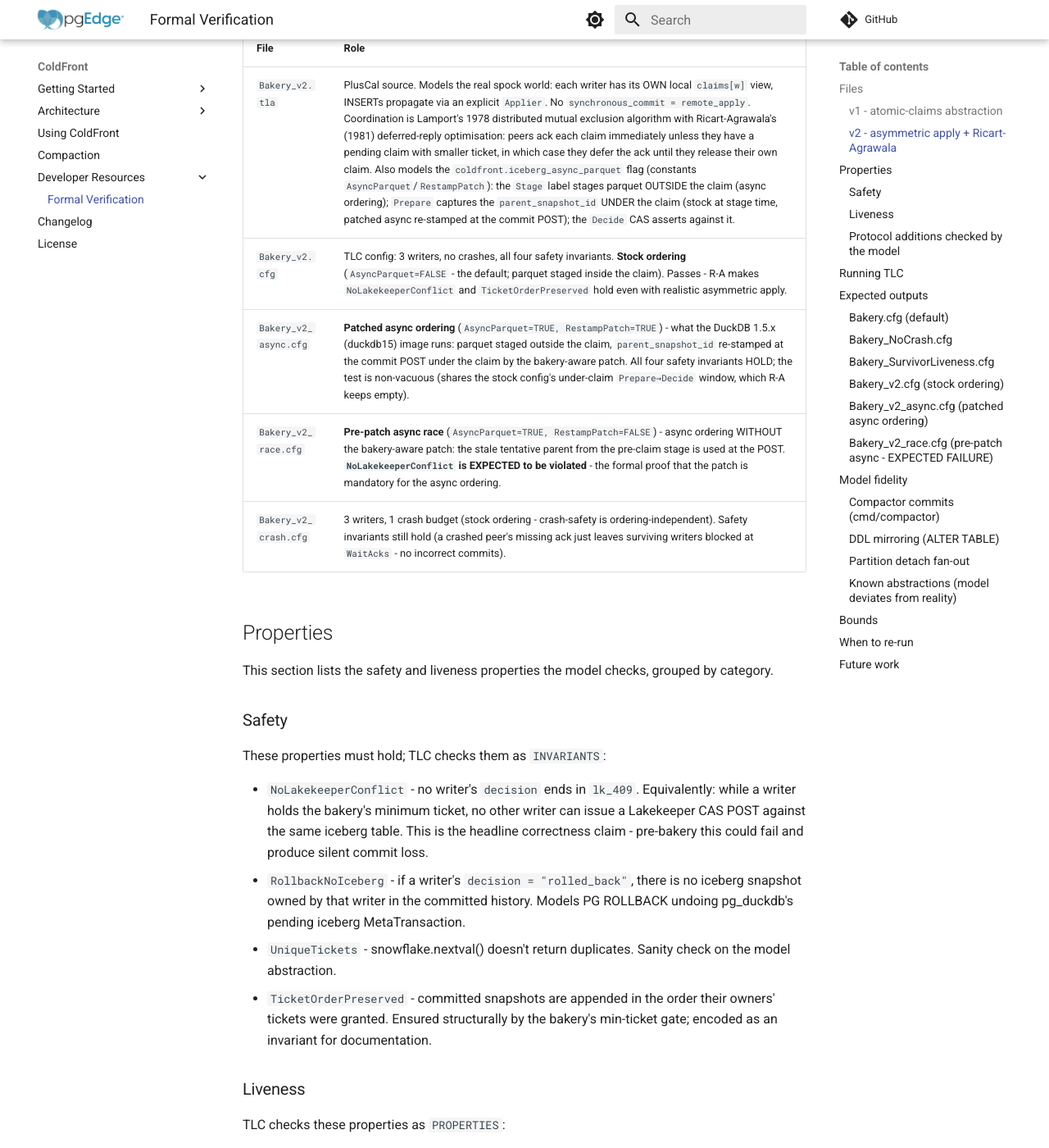
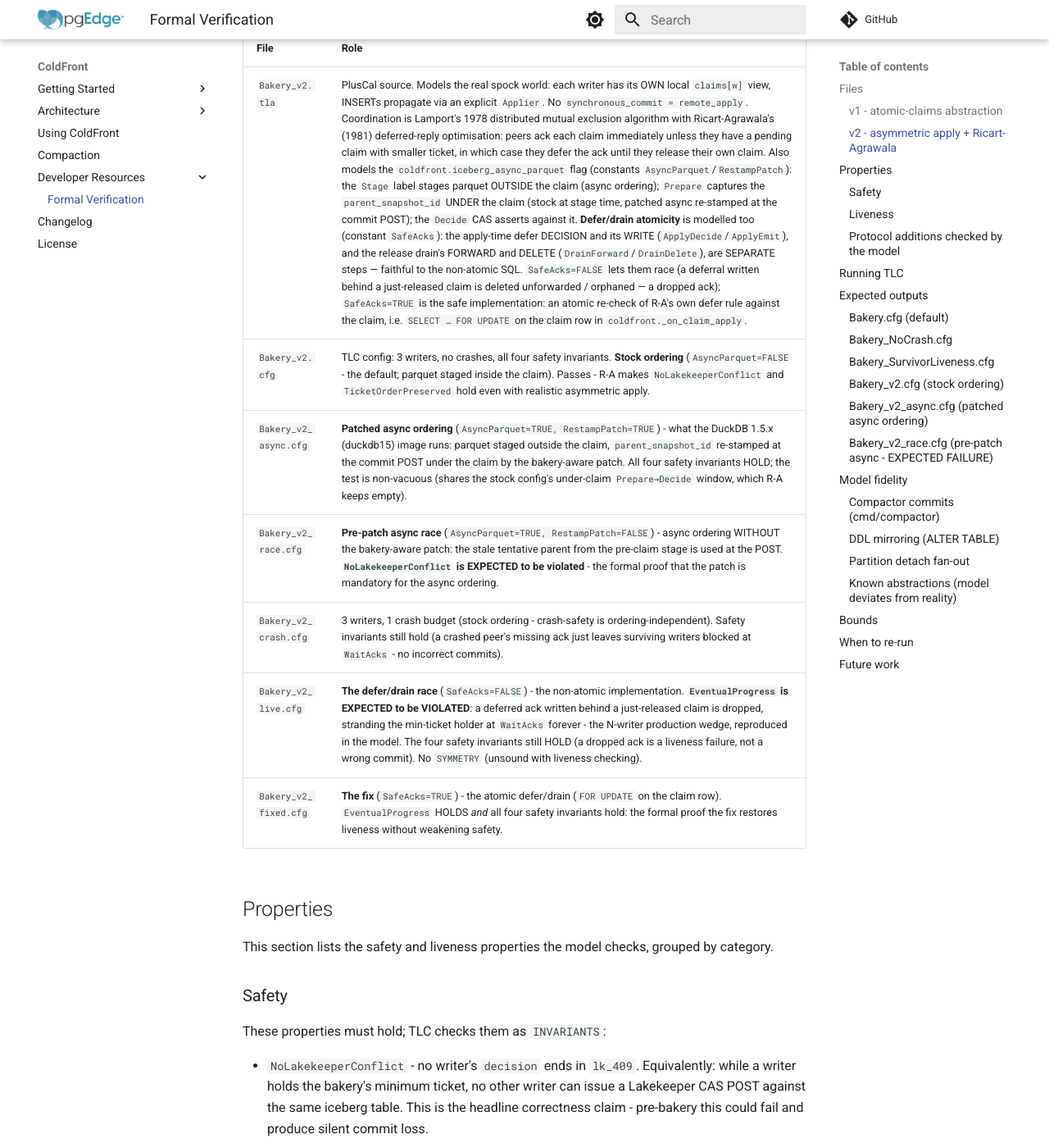
Before and after one commit to pgEdge/coldfront, an MkDocs documentation site: the page built from docs/formal/README.md, in a window 1280 px wide and 1400 px high, scrolled down 1123 px. Shown: the whole window at 82% size. Built offline with MkDocs 1.6.1 and Material for MkDocs 9.7.7, drawn with Linux system fonts in a browser that asks for light colours; comment, search, counter and statistics services are not loaded; some of the changed text lies outside the part shown.

Commit message:
docs: document the bakery defer/drain race + FOR UPDATE fix in the formal model
README + Bakery_v2.tla header: the SafeAcks constant (non-atomic defer/drain vs the atomic FOR UPDATE-on-claim-row fix), the Bakery_v2_live (reproduces the wedge) / Bakery_v2_fixed (proves the fix) configs, and EventualProgress as the defer/drain liveness check.

````diff
--- a/docs/formal/README.md
+++ b/docs/formal/README.md
@@ -39,11 +39,13 @@ describes its files and their roles:
 
 | File | Role |
 |---|---|
-| `Bakery_v2.tla` | PlusCal source.  Models the real spock world: each writer has its OWN local `claims[w]` view, INSERTs propagate via an explicit `Applier`.  No `synchronous_commit = remote_apply`.  Coordination is Lamport's 1978 distributed mutual exclusion algorithm with Ricart-Agrawala's (1981) deferred-reply optimisation: peers ack each claim immediately unless they have a pending claim with smaller ticket, in which case they defer the ack until they release their own claim.  Also models the `coldfront.iceberg_async_parquet` flag (constants `AsyncParquet`/`RestampPatch`): the `Stage` label stages parquet OUTSIDE the claim (async ordering); `Prepare` captures the `parent_snapshot_id` UNDER the claim (stock at stage time, patched async re-stamped at the commit POST); the `Decide` CAS asserts against it. |
+| `Bakery_v2.tla` | PlusCal source.  Models the real spock world: each writer has its OWN local `claims[w]` view, INSERTs propagate via an explicit `Applier`.  No `synchronous_commit = remote_apply`.  Coordination is Lamport's 1978 distributed mutual exclusion algorithm with Ricart-Agrawala's (1981) deferred-reply optimisation: peers ack each claim immediately unless they have a pending claim with smaller ticket, in which case they defer the ack until they release their own claim.  Also models the `coldfront.iceberg_async_parquet` flag (constants `AsyncParquet`/`RestampPatch`): the `Stage` label stages parquet OUTSIDE the claim (async ordering); `Prepare` captures the `parent_snapshot_id` UNDER the claim (stock at stage time, patched async re-stamped at the commit POST); the `Decide` CAS asserts against it.  **Defer/drain atomicity** is modelled too (constant `SafeAcks`): the apply-time defer DECISION and its WRITE (`ApplyDecide`/`ApplyEmit`), and the release drain's FORWARD and DELETE (`DrainForward`/`DrainDelete`), are SEPARATE steps — faithful to the non-atomic SQL.  `SafeAcks=FALSE` lets them race (a deferral written behind a just-released claim is deleted unforwarded / orphaned — a dropped ack); `SafeAcks=TRUE` is the safe implementation: an atomic re-check of R-A's own defer rule against the claim, i.e. `SELECT … FOR UPDATE` on the claim row in `coldfront._on_claim_apply`. |
 | `Bakery_v2.cfg` | TLC config: 3 writers, no crashes, all four safety invariants. **Stock ordering** (`AsyncParquet=FALSE` - the default; parquet staged inside the claim).  Passes - R-A makes `NoLakekeeperConflict` and `TicketOrderPreserved` hold even with realistic asymmetric apply. |
 | `Bakery_v2_async.cfg` | **Patched async ordering** (`AsyncParquet=TRUE, RestampPatch=TRUE`) - what the DuckDB 1.5.x (duckdb15) image runs: parquet staged outside the claim, `parent_snapshot_id` re-stamped at the commit POST under the claim by the bakery-aware patch.  All four safety invariants HOLD; the test is non-vacuous (shares the stock config's under-claim `Prepare→Decide` window, which R-A keeps empty). |
 | `Bakery_v2_race.cfg` | **Pre-patch async race** (`AsyncParquet=TRUE, RestampPatch=FALSE`) - async ordering WITHOUT the bakery-aware patch: the stale tentative parent from the pre-claim stage is used at the POST. **`NoLakekeeperConflict` is EXPECTED to be violated** - the formal proof that the patch is mandatory for the async ordering. |
 | `Bakery_v2_crash.cfg` | 3 writers, 1 crash budget (stock ordering - crash-safety is ordering-independent).  Safety invariants still hold (a crashed peer's missing ack just leaves surviving writers blocked at `WaitAcks` - no incorrect commits). |
+| `Bakery_v2_live.cfg` | **The defer/drain race** (`SafeAcks=FALSE`) - the non-atomic implementation. **`EventualProgress` is EXPECTED to be VIOLATED**: a deferred ack written behind a just-released claim is dropped, stranding the min-ticket holder at `WaitAcks` forever - the N-writer production wedge, reproduced in the model. The four safety invariants still HOLD (a dropped ack is a liveness failure, not a wrong commit). No `SYMMETRY` (unsound with liveness checking). |
+| `Bakery_v2_fixed.cfg` | **The fix** (`SafeAcks=TRUE`) - the atomic defer/drain (`FOR UPDATE` on the claim row). `EventualProgress` HOLDS *and* all four safety invariants hold: the formal proof the fix restores liveness without weakening safety. |
 
 ## Properties
 
@@ -75,10 +77,14 @@ These properties must hold; TLC checks them as `INVARIANTS`:
 TLC checks these properties as `PROPERTIES`:
 
 - `EventualProgress` - every writer that begins a claim eventually
-  reaches a terminal `decision` (`committed` or `rolled_back`).
-  Holds when no crashes; vacuously fails for writers that themselves
-  crash mid-bakery (they can never decide). Use `NonCrashedProgress`
-  when checking crash scenarios.
+  reaches a terminal `decision` (`committed`, `rolled_back`, or
+  `lk_409`). Holds when no crashes; vacuously fails for writers that
+  themselves crash mid-bakery (they can never decide). Use
+  `NonCrashedProgress` when checking crash scenarios. In v2 this is
+  ALSO the defer/drain race check: `Bakery_v2_fixed.cfg`
+  (`SafeAcks=TRUE`) HOLDS it; `Bakery_v2_live.cfg` (`SafeAcks=FALSE`)
+  VIOLATES it - the dropped-ack wedge that strands the min-ticket
+  holder at `WaitAcks` forever.
 - `NonCrashedProgress` - every *live* writer with a claim eventually
   decides, or dies. The in-bakery reap (a writer at `BakeryWait`
   evicts the claim of a peer it deems dead) ensures surviving
@@ -141,6 +147,14 @@ java -cp $TLA tlc2.TLC -workers auto -deadlock -config Bakery_v2_race.cfg Bakery
 # v2.d 1 crash budget.  Safety still holds (crashed peer's missing ack
 #       leaves survivors blocked at WaitAcks — no incorrect commits).
 java -cp $TLA tlc2.TLC -workers auto -deadlock -config Bakery_v2_crash.cfg Bakery_v2.tla
+
+# v2.e Defer/drain race (SafeAcks=FALSE).  EXPECTED FAILURE: EventualProgress
+#       violated — the dropped-ack wedge reproduced in the model.
+java -cp $TLA tlc2.TLC -workers auto -deadlock -config Bakery_v2_live.cfg Bakery_v2.tla
+
+# v2.f The fix (SafeAcks=TRUE — FOR UPDATE on the claim row).  All hold:
+#       EventualProgress AND the four safety invariants.
+java -cp $TLA tlc2.TLC -workers auto -deadlock -config Bakery_v2_fixed.cfg Bakery_v2.tla
 ```
 
 The `-deadlock` flag tells TLC not to flag final stuttering states as
````
Also changed, not shown: 2 other files.
